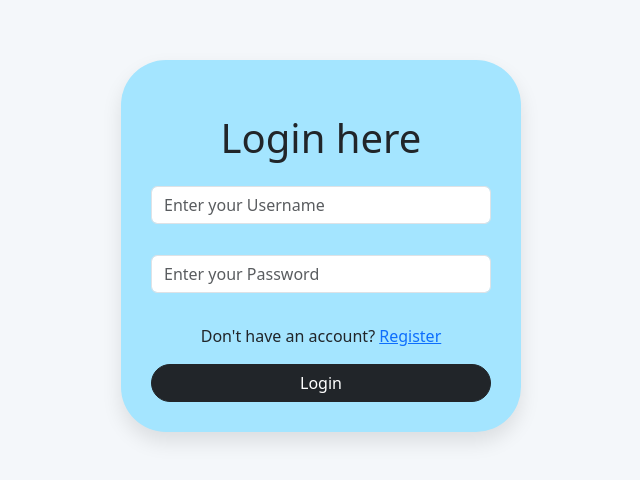
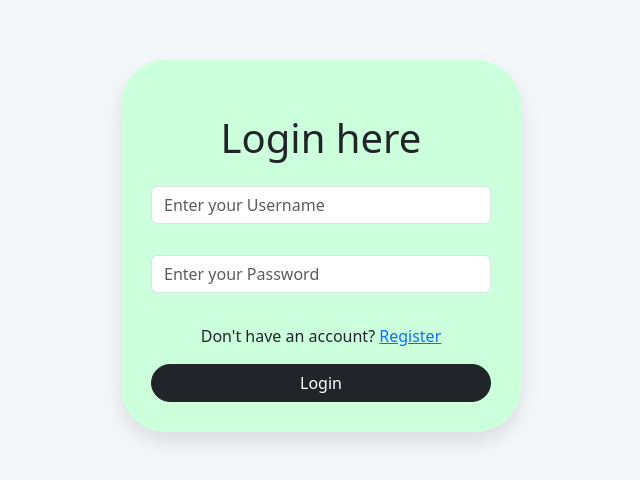
Before and after one commit to jugalb-icpl/wt-apps, a React (Create React App) app in the folder client/: page / in a window 1280 px wide. Shown: the part 154-634 px from the top of the page, without its empty margins (319-959 px from the left). Built offline with nearby package versions, Linux system fonts and the light colour scheme.

Commit message:
background color changed

```diff
--- a/client/src/App.css
+++ b/client/src/App.css
@@ -49,7 +49,7 @@
 
 /* Styling for the login container */
 .login-container {
-  background: #a4e5ff;
+  background: #ccffdc;
   /* background: #ffffff; */
   padding: 30px;
   border-radius: 45px;
```
Also changed, not shown: 2 other files (tests, documents, lock files or other folders).
